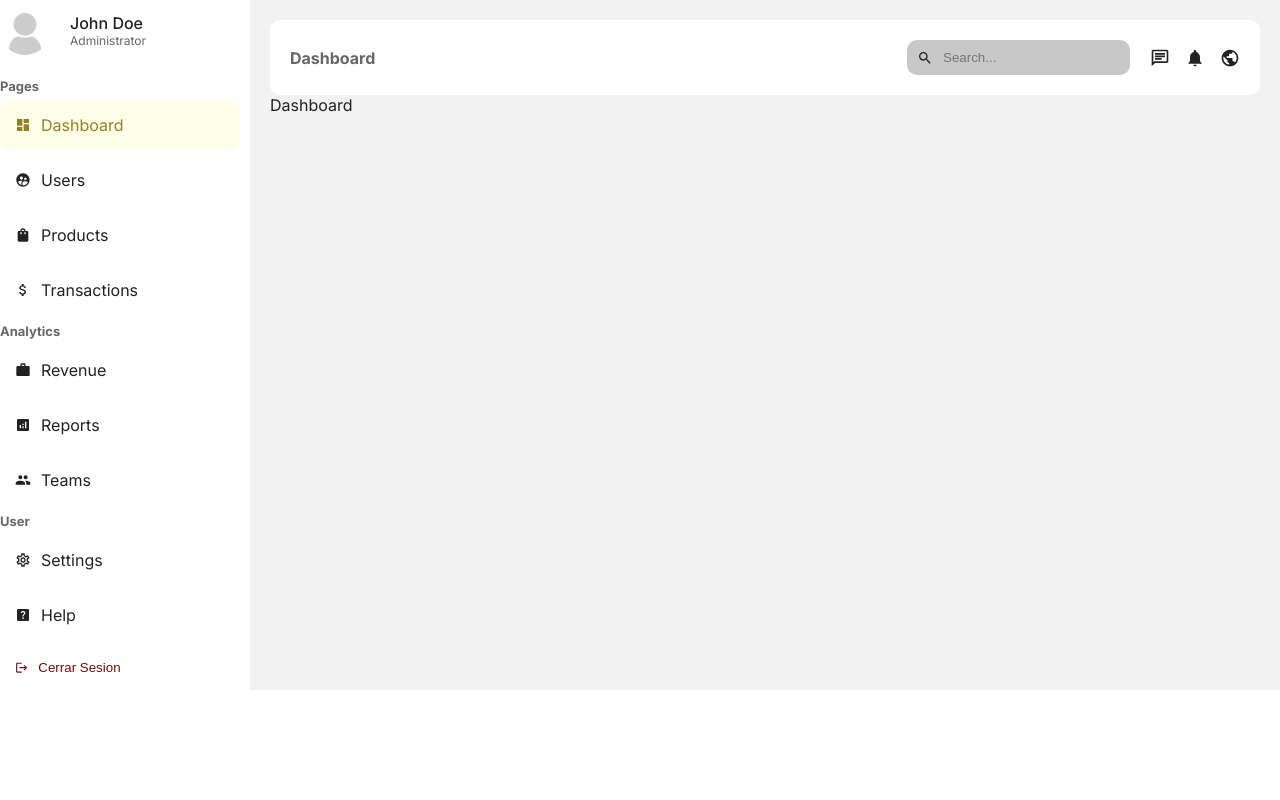
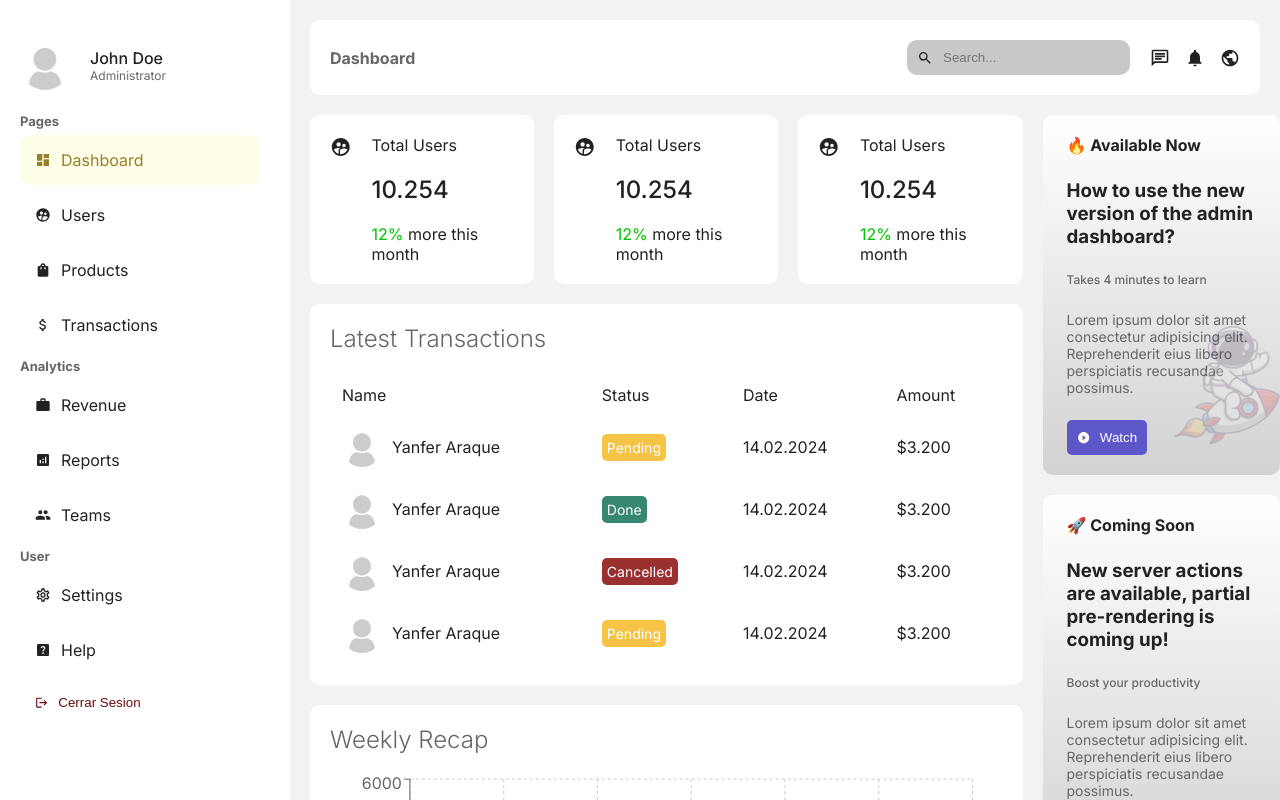
Before and after one commit to yanfer/nextjsAdmin, a Next.js app: page /dashboard in a window 1280 px wide. Shown: the top 800 px of the page. Built offline with nearby package versions, Linux system fonts and the light colour scheme.

Commit message:
cards and sidebar

```diff
--- a/app/dashboard/page.jsx
+++ b/app/dashboard/page.jsx
@@ -1,7 +1,27 @@
 import React from 'react';
+import Card from '../ui/dashboard/card/card';
+import Rightbar from '../ui/dashboard/rightbar/rightbar';
+import Transactions from '../ui/dashboard/transactions/transactions';
+import Chart from '../ui/dashboard/chart/chart';
+import styles from '../ui/dashboard/dashboard.module.css';
 
 function Dashboard() {
-  return <div>Dashboard</div>;
+  return (
+    <div className={styles.wrapper}>
+      <div className={styles.main}>
+        <div className={styles.cards}>
+          <Card />
+          <Card />
+          <Card />
+        </div>
+        <Transactions />
+        <Chart />
+      </div>
+      <div className={styles.side}>
+        <Rightbar />
+      </div>
+    </div>
+  );
 }
 
 export default Dashboard;
--- a/app/ui/dashboard/card/card.jsx
+++ b/app/ui/dashboard/card/card.jsx
@@ -0,0 +1,19 @@
+import { MdSupervisedUserCircle } from 'react-icons/md';
+import styles from './card.module.css';
+
+const Card = () => {
+  return (
+    <div className={styles.container}>
+      <MdSupervisedUserCircle size={24} />
+      <di className={styles.texts}>
+        <span className={styles.title}>Total Users</span>
+        <span className={styles.number}>10.254</span>
+        <span>
+          <span className={styles.positive}>12%</span> more this month
+        </span>
+      </di>
+    </div>
+  );
+};
+
+export default Card;
--- a/app/ui/dashboard/card/card.module.css
+++ b/app/ui/dashboard/card/card.module.css
@@ -0,0 +1,38 @@
+.container {
+  background-color: white;
+  padding: 20px;
+  border-radius: 10px;
+  display: flex;
+  gap: 20px;
+  cursor: pointer;
+  width: 100%;
+}
+
+.container:hover {
+  background-color: rgb(217, 217, 217);
+  transition: 0.3s all ease-in-out;
+}
+
+.texts {
+  display: flex;
+  flex-direction: column;
+  gap: 20px;
+}
+
+.number {
+  font-size: 24px;
+  font-weight: 500;
+}
+
+.detail {
+  font-size: 24px;
+  font-weight: 300;
+}
+
+.positive {
+  color: rgb(0, 197, 0);
+}
+
+.negative {
+  color: rgb(194, 0, 0);
+}
--- a/app/ui/dashboard/chart/chart.jsx
+++ b/app/ui/dashboard/chart/chart.jsx
@@ -0,0 +1,92 @@
+'use client';
+import {
+  LineChart,
+  Line,
+  XAxis,
+  YAxis,
+  CartesianGrid,
+  Tooltip,
+  Legend,
+  ResponsiveContainer,
+} from 'recharts';
+
+import styles from './chart.module.css';
+
+const data = [
+  {
+    name: 'Sun',
+    visit: 4000,
+    click: 2400,
+  },
+  {
+    name: 'Mon',
+    visit: 3000,
+    click: 1398,
+  },
+  {
+    name: 'Tue',
+    visit: 2000,
+    click: 3800,
+  },
+  {
+    name: 'Wed',
+    visit: 2780,
+    click: 3908,
+  },
+  {
+    name: 'Thu',
+    visit: 1890,
+    click: 4800,
+  },
+  {
+    name: 'Fri',
+    visit: 2390,
+    click: 3800,
+  },
+  {
+    name: 'Sat',
+    visit: 3490,
+    click: 4300,
+  },
+];
+
+const Chart = () => {
+  return (
+    <div className={styles.container}>
+      <h2 className={styles.title}>Weekly Recap</h2>
+      <ResponsiveContainer width="100%" height="90%">
+        <LineChart
+          width={500}
+          height={300}
+          data={data}
+          margin={{
+            top: 5,
+            right: 30,
+            left: 20,
+            bottom: 5,
+          }}
+        >
+          <CartesianGrid strokeDasharray="3 3" />
+          <XAxis dataKey="name" />
+          <YAxis />
+          <Tooltip contentStyle={{ background: '#ffff', border: 'none' }} />
+          <Legend />
+          <Line
+            type="monotone"
+            dataKey="visit"
+            stroke="#8884d8"
+            strokeDasharray="5 5"
+          />
+          <Line
+            type="monotone"
+            dataKey="click"
+            stroke="#82ca9d"
+            strokeDasharray="3 4 5 2"
+          />
+        </LineChart>
+      </ResponsiveContainer>
+    </div>
+  );
+};
+
+export default Chart;
--- a/app/ui/dashboard/chart/chart.module.css
+++ b/app/ui/dashboard/chart/chart.module.css
@@ -0,0 +1,12 @@
+.container {
+  height: 450px;
+  background-color: white;
+  padding: 20px;
+  border-radius: 10px;
+}
+
+.title {
+  font-weight: 300;
+  color: var(--textSoft);
+  margin-bottom: 20px;
+}
--- a/app/ui/dashboard/dashboard.module.css
+++ b/app/ui/dashboard/dashboard.module.css
@@ -2,12 +2,39 @@
   display: flex;
 }
 
-/* .menu {
-  flex: 1;
-} */
+.menu {
+  /* flex: 1; */
+  padding: 20px;
+}
 
 .content {
   flex: 4;
   background-color: var(--bgSoft);
   padding: 20px;
 }
+
+.wrapper {
+  display: flex;
+  gap: 20;
+  margin-top: 20px;
+}
+
+.main {
+  flex: 3;
+  display: flex;
+  flex-direction: column;
+  gap: 20px;
+}
+
+.cards {
+  display: flex;
+  gap: 20px;
+  justify-content: space-between;
+}
+
+.side {
+  flex: 1;
+}
+
+.side {
+}
--- a/app/ui/dashboard/rightbar/rightbar.jsx
+++ b/app/ui/dashboard/rightbar/rightbar.jsx
@@ -0,0 +1,50 @@
+import Image from 'next/image';
+import styles from './rightbar.module.css';
+import { MdPlayCircleFilled, MdReadMore } from 'react-icons/md';
+
+const Rightbar = () => {
+  return (
+    <div className={styles.container}>
+      <div className={styles.item}>
+        <div className={styles.bgContainer}>
+          <Image className={styles.bg} src="/astronaut.png" alt="" fill />
+        </div>
+        <div className={styles.text}>
+          <span className={styles.notification}>🔥 Available Now</span>
+          <h3 className={styles.title}>
+            How to use the new version of the admin dashboard?
+          </h3>
+          <span className={styles.subtitle}>Takes 4 minutes to learn</span>
+          <p className={styles.desc}>
+            Lorem ipsum dolor sit amet consectetur adipisicing elit.
+            Reprehenderit eius libero perspiciatis recusandae possimus.
+          </p>
+          <button className={styles.button}>
+            <MdPlayCircleFilled />
+            Watch
+          </button>
+        </div>
+      </div>
+      <div className={styles.item}>
+        <div className={styles.text}>
+          <span className={styles.notification}>🚀 Coming Soon</span>
+          <h3 className={styles.title}>
+            New server actions are available, partial pre-rendering is coming
+            up!
+          </h3>
+          <span className={styles.subtitle}>Boost your productivity</span>
+          <p className={styles.desc}>
+            Lorem ipsum dolor sit amet consectetur adipisicing elit.
+            Reprehenderit eius libero perspiciatis recusandae possimus.
+          </p>
+          <button className={styles.button}>
+            <MdReadMore />
+            Learn
+          </button>
+        </div>
+      </div>
+    </div>
+  );
+};
+
+export default Rightbar;
--- a/app/ui/dashboard/rightbar/rightbar.module.css
+++ b/app/ui/dashboard/rightbar/rightbar.module.css
@@ -0,0 +1,59 @@
+.container {
+  position: fixed;
+  padding-left: 20px;
+}
+
+.item {
+  background: linear-gradient(to top, #d2d2d2, #ffffff);
+  padding: 20px 24px;
+  border-radius: 10px;
+  margin-bottom: 20px;
+  position: relative;
+}
+
+.bgContainer {
+  position: absolute;
+  right: 0;
+  bottom: 0;
+  width: 50%;
+  height: 50%;
+}
+
+.bg {
+  object-fit: contain;
+  opacity: 0.2;
+}
+
+.text {
+  display: flex;
+  flex-direction: column;
+  gap: 24px;
+}
+
+.notification {
+  font-weight: bold;
+}
+
+.subtitle {
+  color: var(--textSoft);
+  font-weight: 500;
+  font-size: 12px;
+}
+
+.desc {
+  color: var(--textSoft);
+  font-size: 14px;
+}
+
+.button {
+  padding: 10px;
+  display: flex;
+  align-items: center;
+  gap: 10px;
+  width: max-content;
+  background-color: #5d57c9;
+  color: white;
+  border: none;
+  border-radius: 5px;
+  cursor: pointer;
+}
--- a/app/ui/dashboard/sidebar/sidebar.module.css
+++ b/app/ui/dashboard/sidebar/sidebar.module.css
@@ -31,11 +31,12 @@
 }
 
 .list {
-  list-style: none;
+  list-style-type: none;
 }
 
 .unitList {
   padding-right: 10px;
+  list-style-type: none;
 }
 
 .cat {
--- a/app/ui/dashboard/transactions/transactions.jsx
+++ b/app/ui/dashboard/transactions/transactions.jsx
@@ -0,0 +1,106 @@
+import Image from 'next/image';
+import styles from './transactions.module.css';
+
+const Transactions = () => {
+  return (
+    <div className={styles.container}>
+      <h2 className={styles.title}>Latest Transactions</h2>
+      <table className={styles.table}>
+        <thead>
+          <tr>
+            <td>Name</td>
+            <td>Status</td>
+            <td>Date</td>
+            <td>Amount</td>
+          </tr>
+        </thead>
+        <tbody>
+          <tr>
+            <td>
+              <div className={styles.user}>
+                <Image
+                  src="/noavatar.png"
+                  alt=""
+                  width={40}
+                  height={40}
+                  className={styles.userImage}
+                />
+                Yanfer Araque
+              </div>
+            </td>
+            <td>
+              <span className={`${styles.status} ${styles.pending}`}>
+                Pending
+              </span>
+            </td>
+            <td>14.02.2024</td>
+            <td>$3.200</td>
+          </tr>
+          <tr>
+            <td>
+              <div className={styles.user}>
+                <Image
+                  src="/noavatar.png"
+                  alt=""
+                  width={40}
+                  height={40}
+                  className={styles.userImage}
+                />
+                Yanfer Araque
+              </div>
+            </td>
+            <td>
+              <span className={`${styles.status} ${styles.done}`}>Done</span>
+            </td>
+            <td>14.02.2024</td>
+            <td>$3.200</td>
+          </tr>
+          <tr>
+            <td>
+              <div className={styles.user}>
+                <Image
+                  src="/noavatar.png"
+                  alt=""
+                  width={40}
+                  height={40}
+                  className={styles.userImage}
+                />
+                Yanfer Araque
+              </div>
+            </td>
+            <td>
+              <span className={`${styles.status} ${styles.cancelled}`}>
+                Cancelled
+              </span>
+            </td>
+            <td>14.02.2024</td>
+            <td>$3.200</td>
+          </tr>
+          <tr>
+            <td>
+              <div className={styles.user}>
+                <Image
+                  src="/noavatar.png"
+                  alt=""
+                  width={40}
+                  height={40}
+                  className={styles.userImage}
+                />
+                Yanfer Araque
+              </div>
+            </td>
+            <td>
+              <span className={`${styles.status} ${styles.pending}`}>
+                Pending
+              </span>
+            </td>
+            <td>14.02.2024</td>
+            <td>$3.200</td>
+          </tr>
+        </tbody>
+      </table>
+    </div>
+  );
+};
+
+export default Transactions;
--- a/app/ui/dashboard/transactions/transactions.module.css
+++ b/app/ui/dashboard/transactions/transactions.module.css
@@ -0,0 +1,61 @@
+.container {
+  background-color: white;
+  padding: 20px;
+  border-radius: 10px;
+}
+
+.title {
+  margin-bottom: 20px;
+  font-weight: 300;
+  color: var(--textSoft);
+}
+
+.table {
+  width: 100%;
+}
+
+.table td {
+  padding: 10px;
+}
+
+.user {
+  display: flex;
+  gap: 10px;
+  align-items: center;
+}
+
+.userImage {
+  object-fit: cover;
+  border-radius: 50%;
+}
+
+.status {
+  border-radius: 5px;
+  padding: 5px;
+  font-size: 14px;
+  color: white;
+}
+
+.pending {
+  background-color: #f5c345;
+}
+
+.pendingDark {
+  background-color: #f7cb7375;
+}
+
+.done {
+  background-color: #378772;
+}
+
+.doneDark {
+  background-color: #379e8175;
+}
+
+.cancelled {
+  background-color: #9b3030;
+}
+
+.cancelledDark {
+  background-color: #f7737375;
+}
--- a/package.json
+++ b/package.json
@@ -13,7 +13,8 @@
     "next": "14.0.1",
     "react": "18",
     "react-dom": "18",
-    "react-icons": "^5.0.1"
+    "react-icons": "^5.0.1",
+    "recharts": "^2.10.4"
   },
   "devDependencies": {
     "eslint": "8",
```
Also changed, not shown: 1 other file (tests, documents, lock files or other folders).
